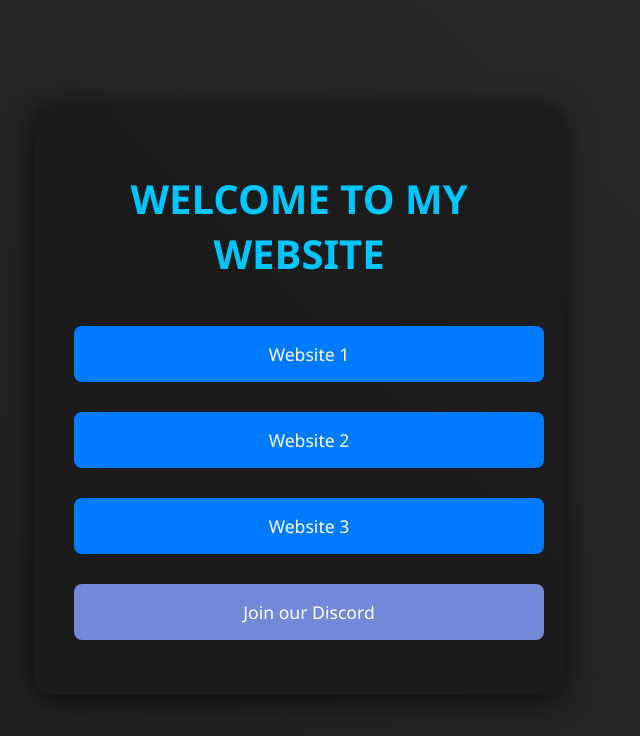
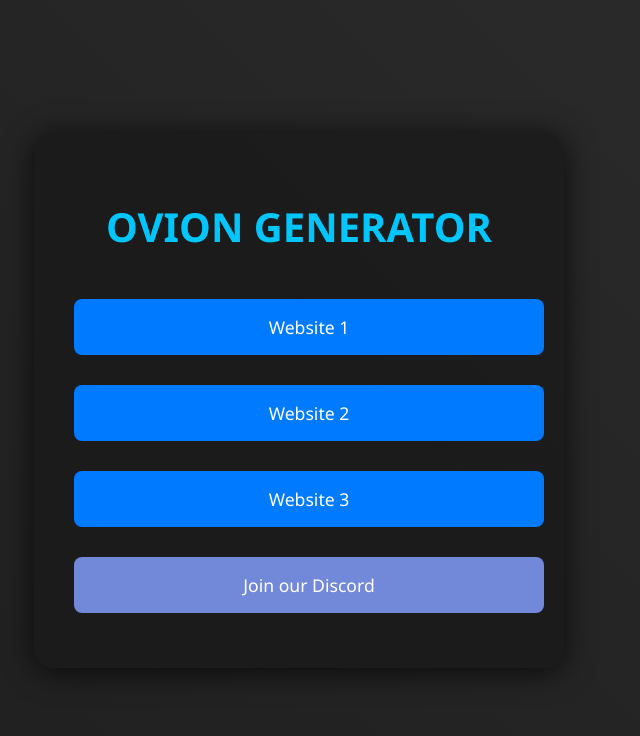
Before and after one commit to WeAreDevs-ops/My-website-, a plain HTML site: page index.html in a window 1280 px wide. Shown: the whole page, without its empty margins (341-981 px from the left). Drawn offline with Linux system fonts and the light colour scheme.

Commit message:
Update index.html

```diff
--- a/index.html
+++ b/index.html
@@ -95,7 +95,7 @@
 </head>
 <body>
     <div class="container">
-        <h1>Welcome to My Website</h1>
+        <h1>OVION GENERATOR</h1>
         <a href="https://shorturls.fun/e/jtDWscI1WWtQ" class="btn" target="_blank">Website 1</a>
         <a href="https://shorturl.at/gwogG" class="btn" target="_blank">Website 2</a>
         <a href="https://is.gd/xXSfJ8" class="btn" target="_blank">Website 3</a>
```
